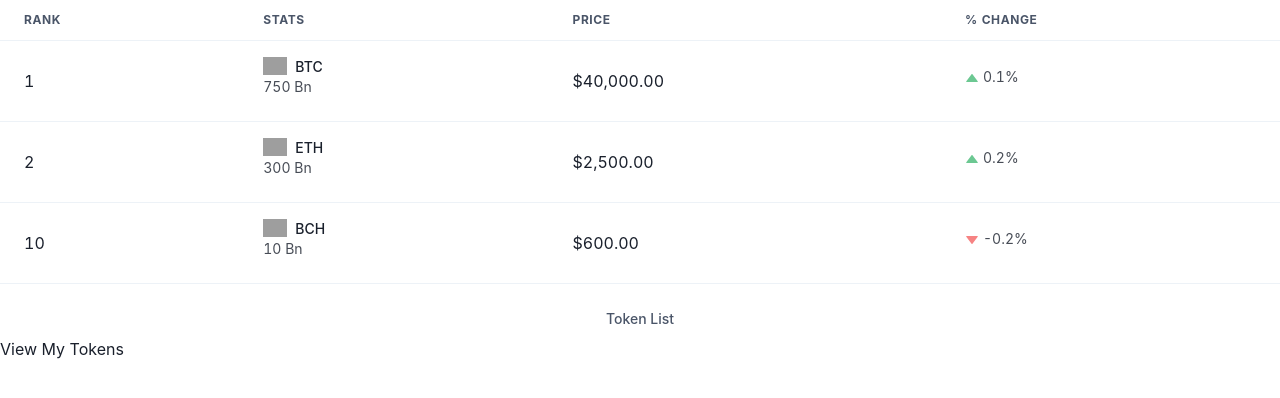
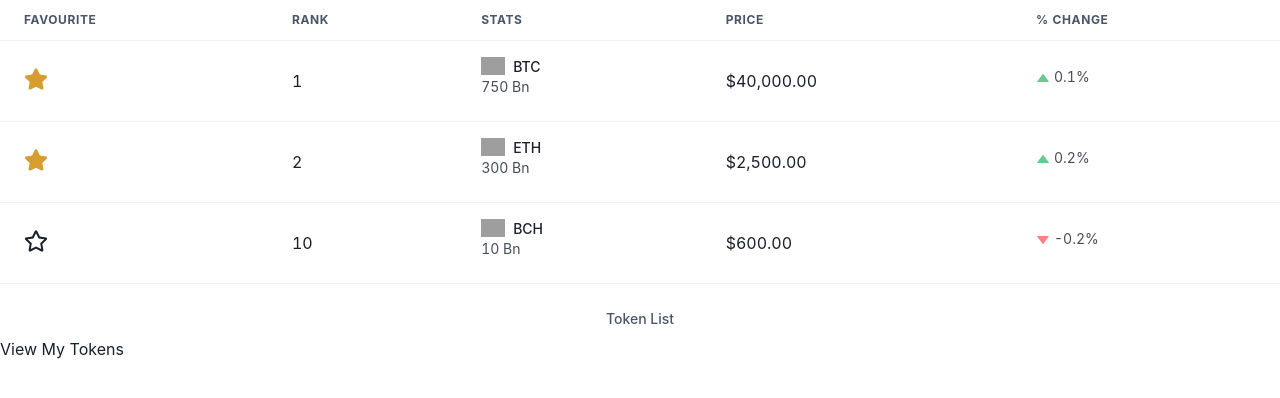
Before and after one commit to nissan/blockchain_test, a Next.js app: page / in a window 1280 px wide. Shown: the top 398 px of the page. Built offline with nearby package versions, Linux system fonts and the light colour scheme; grey boxes are pictures that could not be loaded.

Commit message:
task: adds a coloured or uncoloured star to the item if it is a favourite

```diff
--- a/app/components/token-info-table.tsx
+++ b/app/components/token-info-table.tsx
@@ -13,6 +13,7 @@ export const TokenInfoTable: React.FC<TokenInfoTableProps> = ({ tokens }) => {
                     <TableCaption>Token List</TableCaption>
                     <Thead>
                         <Tr>
+                            <Th>Favourite</Th>
                             <Th>Rank</Th>
                             <Th>Stats</Th>
                             <Th>Price</Th>
@@ -23,6 +24,7 @@ export const TokenInfoTable: React.FC<TokenInfoTableProps> = ({ tokens }) => {
                         {tokens.map((token) => (
                             <Tr key={token.id}>
                                 <TokenInfo
+                                    id = {token.id}
                                     rank={token.cmc_rank}
                                     icon={token.icon}
                                     symbol={token.symbol}
--- a/app/components/token-info.tsx
+++ b/app/components/token-info.tsx
@@ -1,7 +1,11 @@
-import { Stat, StatArrow, StatHelpText, StatLabel, Td, Tr, Wrap, WrapItem } from "@chakra-ui/react";
+import { useTokensStore } from "@/data/store";
+import { Icon, Stat, StatArrow, StatHelpText, StatLabel, Td, Tr, Wrap, WrapItem } from "@chakra-ui/react";
 import Image from "next/image";
+import { FaStar as FilledStar, FaRegStar as EmptyStar } from 'react-icons/fa';
+
 
 type TokenInfoProps = {
+    id: number,
     rank: number,
     icon: string,
     symbol: string,
@@ -10,9 +14,19 @@ type TokenInfoProps = {
     percentage_change: number
 }
 
-const TokenInfo: React.FC<TokenInfoProps> = ({ rank, icon, symbol, marketCap, price, percentage_change }) => {
+const TokenInfo: React.FC<TokenInfoProps> = ({ id, rank, icon, symbol, marketCap, price, percentage_change }) => {
+    const { favTokenIds } = useTokensStore();
+    // Check if the current token ID is in the list of favorite token IDs
+    const isFav = favTokenIds.includes(id);
     return (
         <>
+            <Td>
+                {isFav ? (
+                    <Icon as={FilledStar} color="yellow.500" w={6} h={6} />
+                ) : (
+                    <Icon as={EmptyStar} w={6} h={6} />
+                )}
+            </Td>
             <Td>{rank}</Td>
             <Td>
                 <Stat>
--- a/package.json
+++ b/package.json
@@ -17,6 +17,7 @@
     "next": "14.1.0",
     "react": "^18.2.0",
     "react-dom": "^18.2.0",
+    "react-icons": "^5.0.1",
     "zustand": "^4.5.0"
   },
   "devDependencies": {
```
Also changed, not shown: 2 other files (tests, documents, lock files or other folders). Lines whose indentation alone changed are shown as unchanged.
